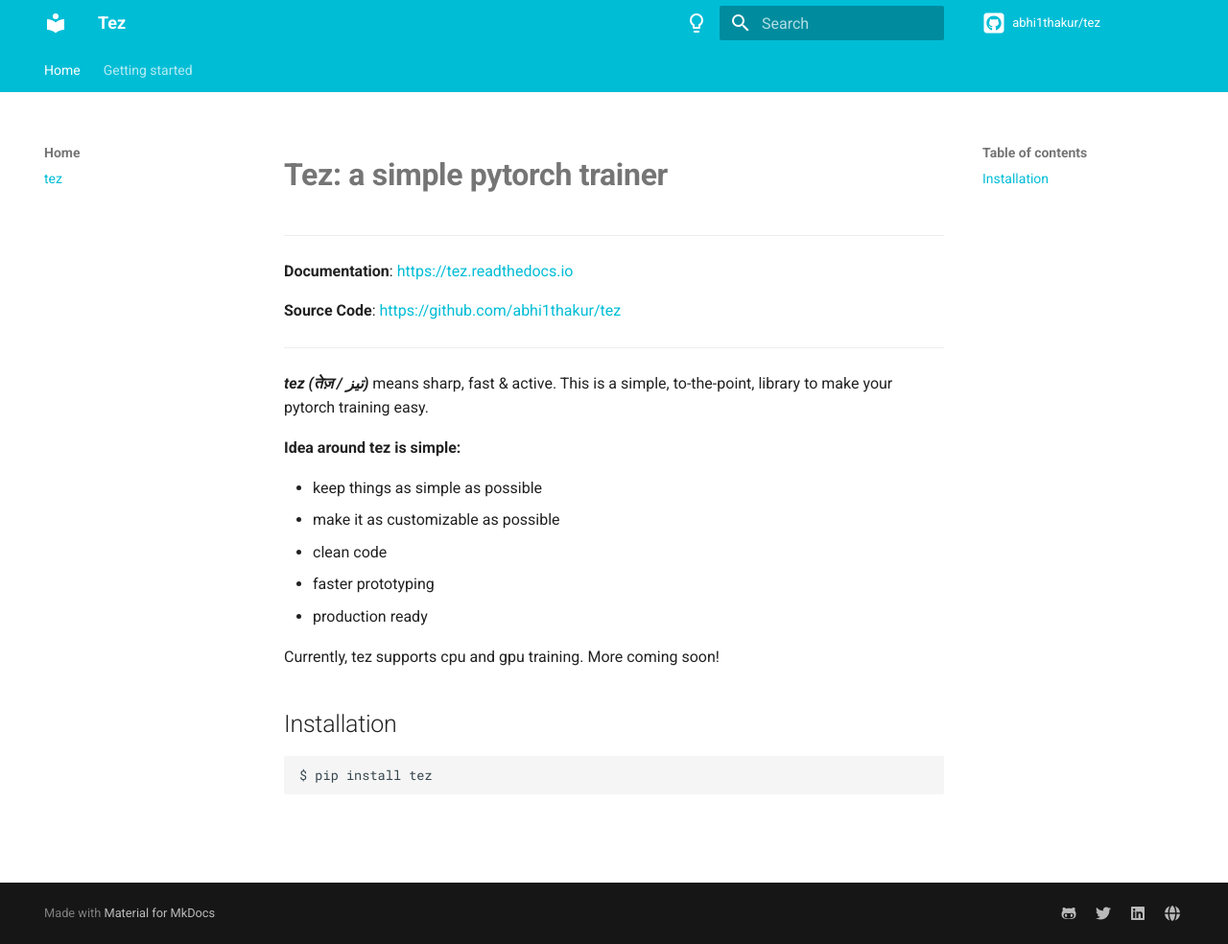
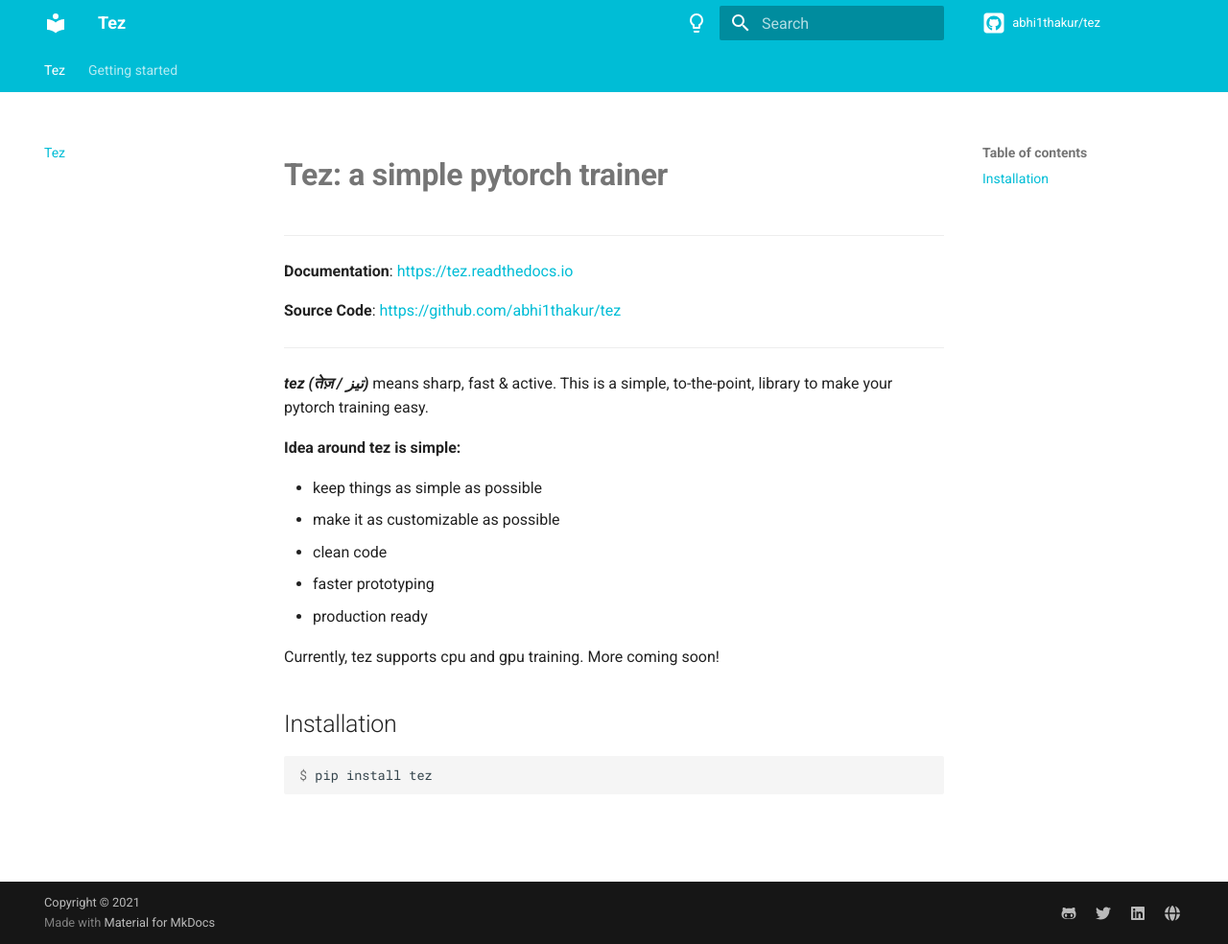
Before and after one commit to abhishekkrthakur/tez, an MkDocs documentation site: the page built from docs/index.md, in a window 1280 px wide and 984 px high. Shown: the whole window at 96% size. Built offline with MkDocs 1.6.1 and Material for MkDocs 9.7.7, drawn with Linux system fonts in a browser that asks for light colours; comment, search, counter and statistics services are not loaded.

Commit message:
few mkdocs metadata added

```diff
--- a/mkdocs.yml
+++ b/mkdocs.yml
@@ -1,7 +1,15 @@
 site_name: Tez
+site_description: 'Tez: a simple pytorch trainer'
+site_url: https://abhi1thakur.github.io/tez/
+
+
+# Repo
 repo_url: https://github.com/abhi1thakur/tez
 repo_name: abhi1thakur/tez
 edit_uri: ''
+
+# Copyright
+copyright: Copyright &copy; 2021
 theme:
   name: material
   features:
@@ -33,11 +41,13 @@
   - search:
       separator: '[\s\-\.]+'
       prebuild_index: true
+
+# Menu bar
 nav:
-  - Home:
-      - tez : index.md
+  - Tez : index.md
   - Getting started: GettingStarted.md
 
+# Social Media link at footer
 extra:
   social:
   - icon: fontawesome/brands/github-alt
@@ -50,8 +60,27 @@
     link: https://www.linkedin.com/in/abhi1thakur
   - icon: fontawesome/solid/globe
     link: https://www.datamuni.com
+
+# Extensions
 markdown_extensions:
-    - smarty
-    - toc:
-        permalink: True
-    - sane_lists
+  - meta
+  - admonition # alerts
+  - pymdownx.details #  collapsible alerts
+  - pymdownx.superfences # nest code and content inside alerts
+  - attr_list # add HTML and CSS to Markdown elements
+  - pymdownx.inlinehilite # inline code highlights
+  - pymdownx.keys # show keystroke symbols
+  - pymdownx.snippets # insert content from other files
+  - pymdownx.tabbed # content tabs
+  - footnotes
+  - def_list
+  - pymdownx.arithmatex: # mathjax
+      generic: true
+  - pymdownx.tasklist:
+      custom_checkbox: true
+      clickable_checkbox: true
+  - codehilite
+  - pymdownx.highlight:
+      use_pygments: true
+  - toc:
+      toc_depth: 4
```
